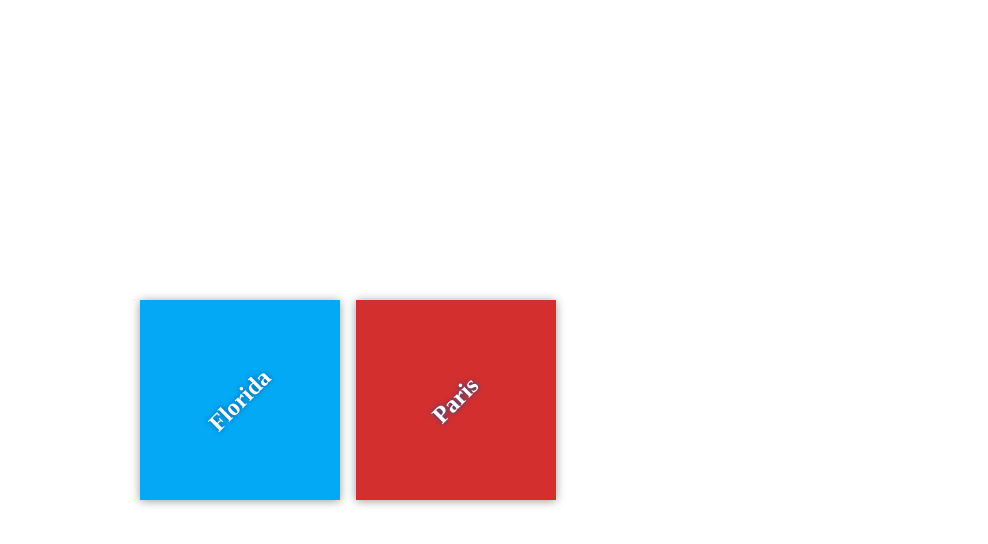
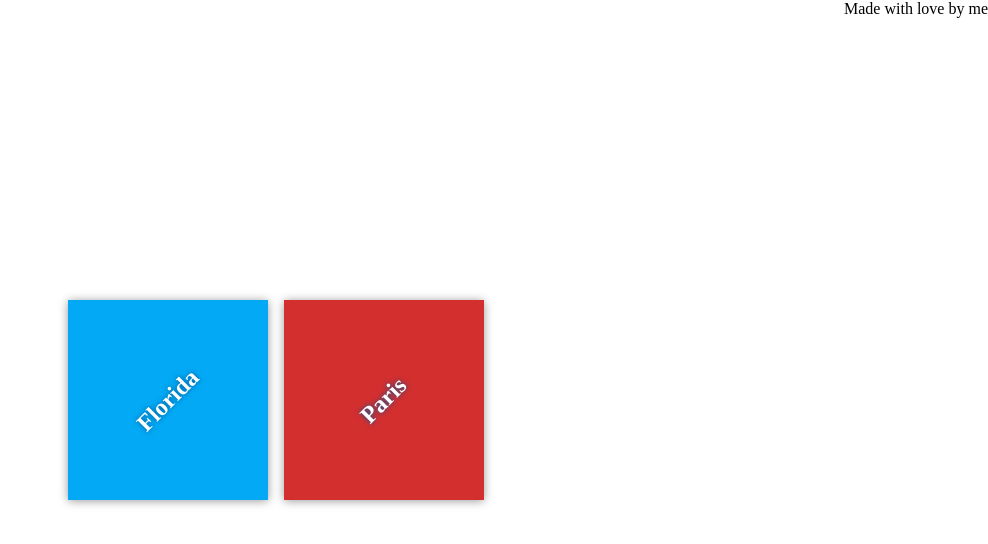
Before and after one commit to rdab/my-travel-plans, a plain HTML site: page index.html in a window 1280 px wide. Shown: the whole page, without its empty margins (292-1280 px from the left). Drawn offline with Linux system fonts and the light colour scheme.

Commit message:
Add footer to main page

```diff
--- a/index.html
+++ b/index.html
@@ -19,6 +19,8 @@
             </div>
         </div>
     </div>
-
+    <footer>
+        Made with love by me
+    </footer>
 </body>
 </html>
```
